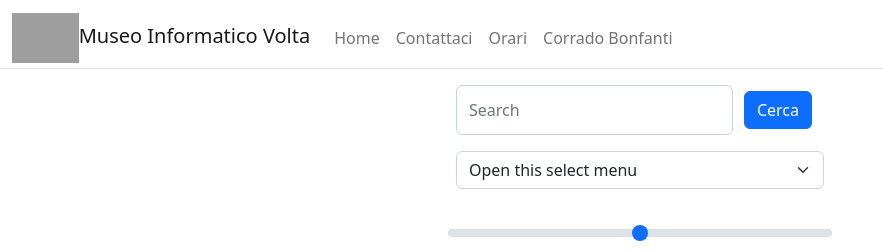
After one commit to lucaSciardis/museovolta, a PHP site: page /visualizza.php in a window 1280 px wide. The commit adds this page. Shown: the top 252 px of the page, without its empty margins (0-883 px from the left). Run offline with PHP 8.4, Linux system fonts and the light colour scheme; grey boxes are pictures that could not be loaded.

Commit message:
Risolta la impaginazione, ma ancora sono presenti piccoli bug di CSS

```diff
--- /dev/null
+++ b/visualizza.php
@@ -0,0 +1,101 @@
+<?php
+require_once("db.php");
+
+?>
+<!DOCTYPE html>
+<html lang="en">
+<head>
+    <meta charset="UTF-8">
+    <meta http-equiv="X-UA-Compatible" content="IE=edge">
+    <meta name="viewport" content="width=<!DOCTYPE html>
+<html lang="en">
+
+<head>
+    <title>Museo Informatico Volta</title>
+    <meta charset="utf-8q">
+    <meta name="viewport" content="width=device-width, initial-scale=1">
+    <link href="https://cdn.jsdelivr.net/npm/bootstrap@5.2.3/dist/css/bootstrap.min.css" rel="stylesheet">
+    <link href="index.css" rel="stylesheet">
+    <script src="https://cdn.jsdelivr.net/npm/bootstrap@5.2.3/dist/js/bootstrap.bundle.min.js"></script>
+</head>
+
+
+<body>
+    <div class="row">
+        <div class="col">
+            <nav class="navbar navbar-expand-lg">
+                <div class="container-fluid border-bottom">
+                    <a href="index.php" class="navbar-brand ">
+                        <img src="images/thegroke.png" height="50" alt="Museo Informatico Volta">Museo Informatico Volta
+                    </a>
+                    <button type="button" class="navbar-toggler" data-bs-toggle="collapse"
+                        data-bs-target="#navbarCollapse">
+                        <span class="navbar-toggler-icon"></span>
+                    </button>
+                    <div class="collapse navbar-collapse" id="navbarCollapse">
+                        <div class="navbar-nav">
+                            <a href="index.php" class="nav-item nav-link">Home</a>
+                            <a href="contattaci.php" class="nav-item nav-link">Contattaci</a>
+                            <a href="orario.php" class="nav-item nav-link">Orari</a>
+                            <a href="corradobonfanti.php" class="nav-item nav-link">Corrado Bonfanti</a>
+                        </div>
+                    </div>
+            </nav>
+        </div>
+    </div>
+    <div class="middle-box">
+        <div class="md">
+            <form action="index.php" method="get">
+                <div class="input-group rounded p-2 ml-2 ">
+                    <input type="text" name="search" class="form-control rounded" placeholder="Search"
+                        aria-label="Search" aria-describedby="search-addon" />
+                    <span class="input-group-text border-0" id="search-addon">
+                        <button type="submit" class="btn btn-primary">Cerca</button>
+                    </span>
+                </div>
+            </form>
+
+            <div class="p-2 ml-2 ">
+                <select class="form-select" aria-label="Default select example">
+                    <option selected>Open this select menu</option>
+                    <option value="1">One</option>
+                    <option value="2">Two</option>
+                    <option value="3">Three</option>
+                </select>
+
+            </div>
+            <label for="customRange1" class="form-label "></label>
+            <input type="range" class="form-range" id="customRange1">
+        </div>
+    </div>, initial-scale=1.0">
+    <title>Document</title>
+    <div id="carouselExampleIndicators" class="carousel slide" data-bs-ride="carousel">
+  <div class="carousel-indicators">
+    <button type="button" data-bs-target="#carouselExampleIndicators" data-bs-slide-to="0" class="active" aria-current="true" aria-label="Slide 1"></button>
+    <button type="button" data-bs-target="#carouselExampleIndicators" data-bs-slide-to="1" aria-label="Slide 2"></button>
+    <button type="button" data-bs-target="#carouselExampleIndicators" data-bs-slide-to="2" aria-label="Slide 3"></button>
+  </div>
+  <div class="carousel-inner">
+    <div class="carousel-item active">
+      <img src="..." class="d-block w-100" alt="...">
+    </div>
+    <div class="carousel-item">
+      <img src="..." class="d-block w-100" alt="...">
+    </div>
+    <div class="carousel-item">
+      <img src="..." class="d-block w-100" alt="...">
+    </div>
+  </div>
+  <button class="carousel-control-prev" type="button" data-bs-target="#carouselExampleIndicators" data-bs-slide="prev">
+    <span class="carousel-control-prev-icon" aria-hidden="true"></span>
+    <span class="visually-hidden">Previous</span>
+  </button>
+  <button class="carousel-control-next" type="button" data-bs-target="#carouselExampleIndicators" data-bs-slide="next">
+    <span class="carousel-control-next-icon" aria-hidden="true"></span>
+    <span class="visually-hidden">Next</span>
+  </button>
+</div>
+
+
+</body>
+</html>
```
Also changed, not shown: index.php (+31 -13 lines), table.html (added, +25 -0 lines).
